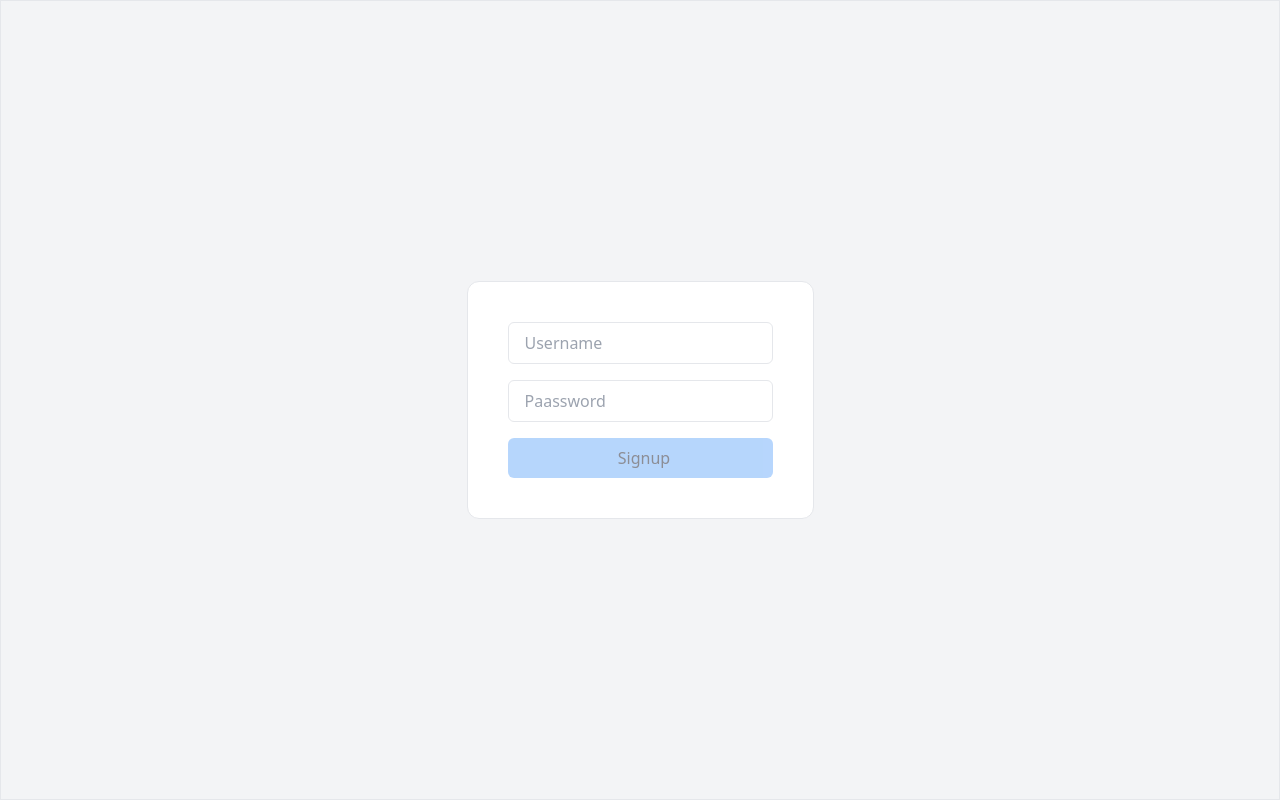
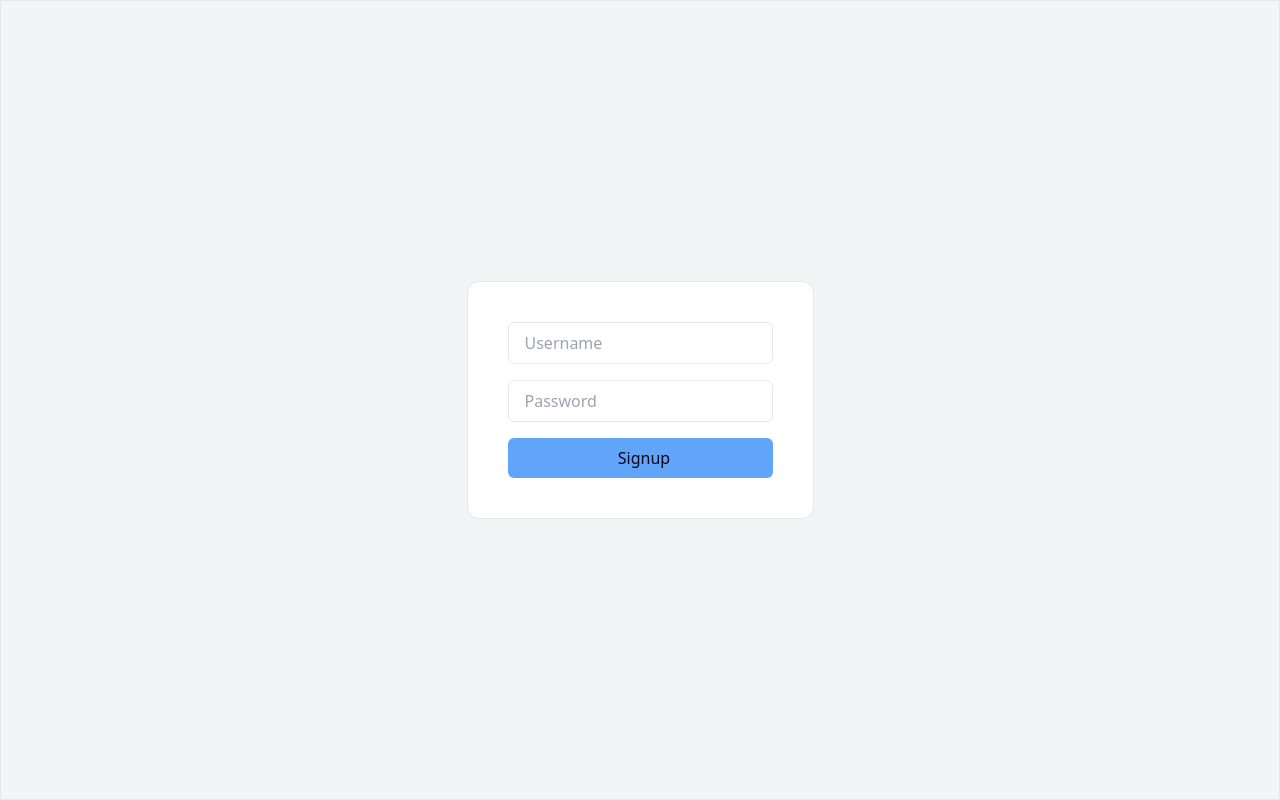
Before and after one commit to dcs-soni/stash-it, a React (Vite) app in the folder client/: page /signup in a window 1280 px wide. Built offline with nearby package versions, Linux system fonts and the light colour scheme.

Commit message:
feat: integrating signup page to backend

```diff
--- a/client/package.json
+++ b/client/package.json
@@ -16,10 +16,12 @@
   },
   "devDependencies": {
     "@eslint/js": "^9.17.0",
+    "@types/axios": "^0.14.4",
     "@types/react": "^18.3.18",
     "@types/react-dom": "^18.3.5",
     "@vitejs/plugin-react": "^4.3.4",
     "autoprefixer": "^10.4.20",
+    "axios": "^1.7.9",
     "eslint": "^9.17.0",
     "eslint-plugin-react-hooks": "^5.0.0",
     "eslint-plugin-react-refresh": "^0.4.16",
--- a/client/src/components/Input.tsx
+++ b/client/src/components/Input.tsx
@@ -1,16 +1,16 @@
 interface InputProps {
   placeholder: string;
-  onChange?: () => void;
+  reference?: any;
 }
 
-export function Input({ placeholder, onChange }: InputProps) {
+export function Input({ placeholder, reference }: InputProps) {
   return (
     <div>
       <input
+        ref={reference}
         placeholder={placeholder}
         type={"text"}
         className="px-4 py-2 m-2 border border-gray- rounded-md"
-        onChange={onChange}
       />
     </div>
   );
--- /dev/null
+++ b/client/src/config.ts
@@ -0,0 +1 @@
+export const BACKEND_URL = "http://localhost:3000";
--- a/client/src/pages/Signup.tsx
+++ b/client/src/pages/Signup.tsx
@@ -1,18 +1,37 @@
+import { useRef } from "react";
 import { Button } from "../components/Button";
 import { Input } from "../components/Input";
+import { BACKEND_URL } from "../config";
+import axios from "axios";
 
 export function Signup() {
+  const usernameRef = useRef<HTMLInputElement>();
+  const passwordRef = useRef<HTMLInputElement>();
+
+  async function signup() {
+    const username = usernameRef.current?.value;
+    // console.log(usernameRef.current);
+    const password = passwordRef.current?.value;
+
+    await axios.post(`${BACKEND_URL}/api/v1/signup`, {
+      username,
+      password,
+    });
+
+    alert("You have signed up");
+  }
   return (
     <div className="h-screen w-screen bg-gray-100  border min-w-48 flex justify-center items-center">
       <div className="bg-white rounded-xl border min-w-48 p-8">
-        <Input placeholder="Username" />
-        <Input placeholder="Paassword" />
+        <Input reference={usernameRef} placeholder="Username" />
+        <Input reference={passwordRef} placeholder="Password" />
         <div className="flex justify-center p-2 w-full">
           <Button
+            onClick={signup}
             variant="primary"
             text="Signup"
             fullWidth={true}
-            loading={true}
+            loading={false}
           />
         </div>
       </div>
```
Also changed, not shown: 1 other file (tests, documents, lock files or other folders).
